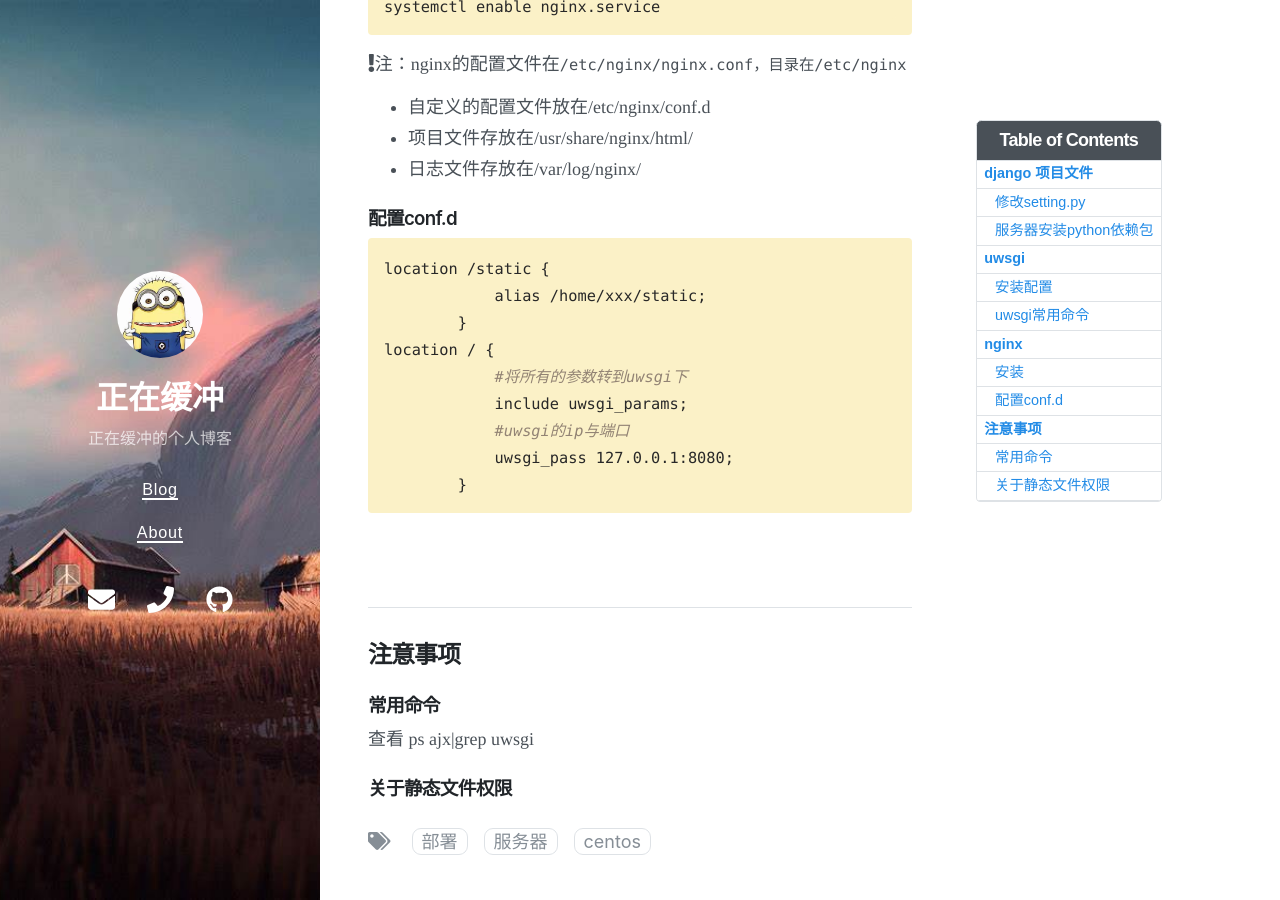
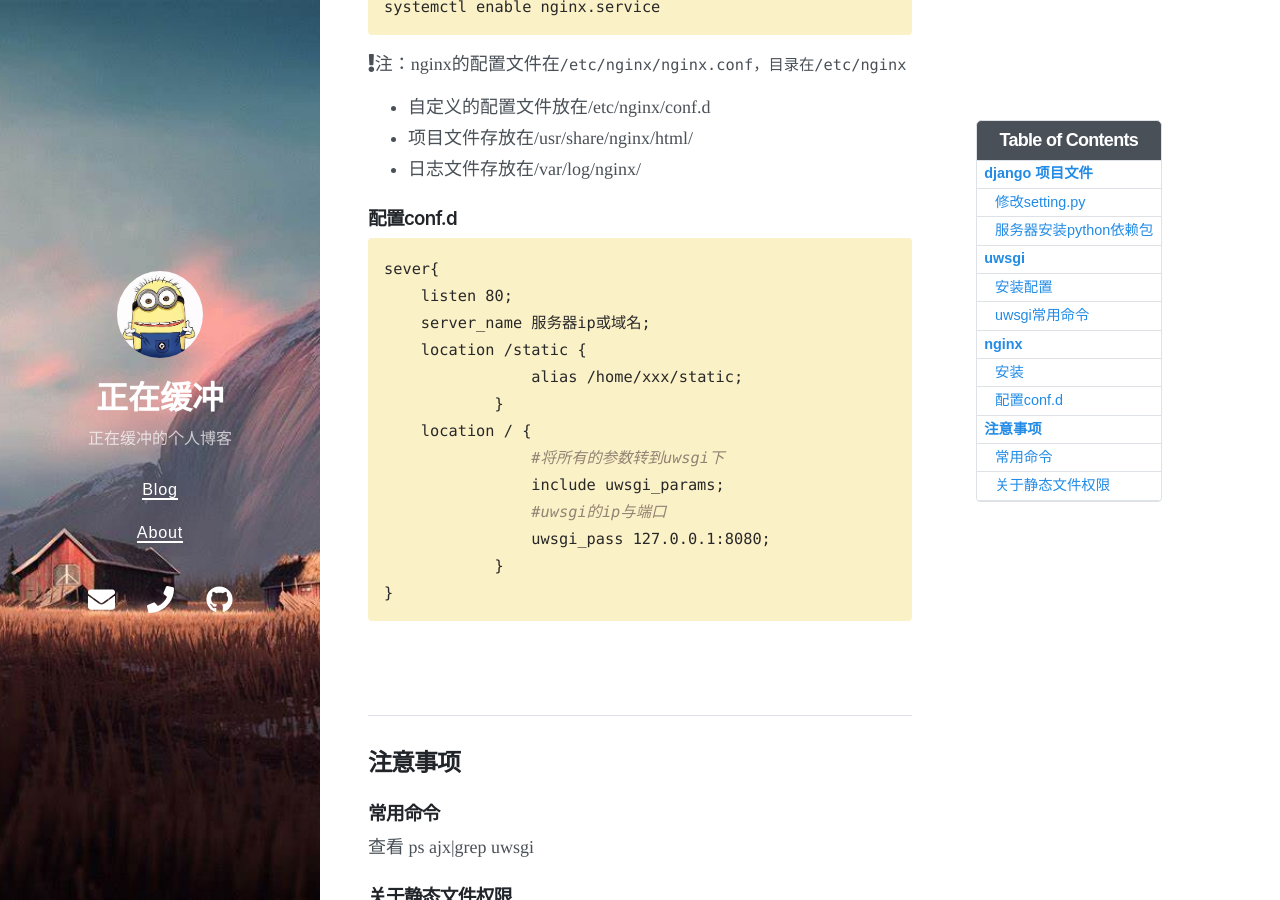
Before and after one commit to Zzhc3321/personal-blog.github.io, a Jekyll site: the page built from _posts/2022-04-16-Django项目部署至centos云服务器.md, in a window 1280 px wide and 900 px high, scrolled down 2130 px. Built offline with Jekyll 4.4.1, drawn with Linux system fonts in a browser that asks for light colours; nearby versions of some CDN libraries.

Commit message:
修改文件: _posts/2022-04-16-Django项目部署至centos云服务器.md

````diff
--- a/_posts/2022-04-16-Django项目部署至centos云服务器.md
+++ b/_posts/2022-04-16-Django项目部署至centos云服务器.md
@@ -112,15 +112,19 @@ systemctl enable nginx.service
 ### 配置conf.d
 
 ```shell
-location /static {
-            alias /home/xxx/static;
-        }
-location / {
-            #将所有的参数转到uwsgi下
-            include uwsgi_params;
-            #uwsgi的ip与端口
-            uwsgi_pass 127.0.0.1:8080;
-        }
+sever{
+    listen 80;
+    server_name 服务器ip或域名;
+    location /static {
+                alias /home/xxx/static;
+            }
+    location / {
+                #将所有的参数转到uwsgi下
+                include uwsgi_params;
+                #uwsgi的ip与端口
+                uwsgi_pass 127.0.0.1:8080;
+            }
+}
 ```
 
 
````
